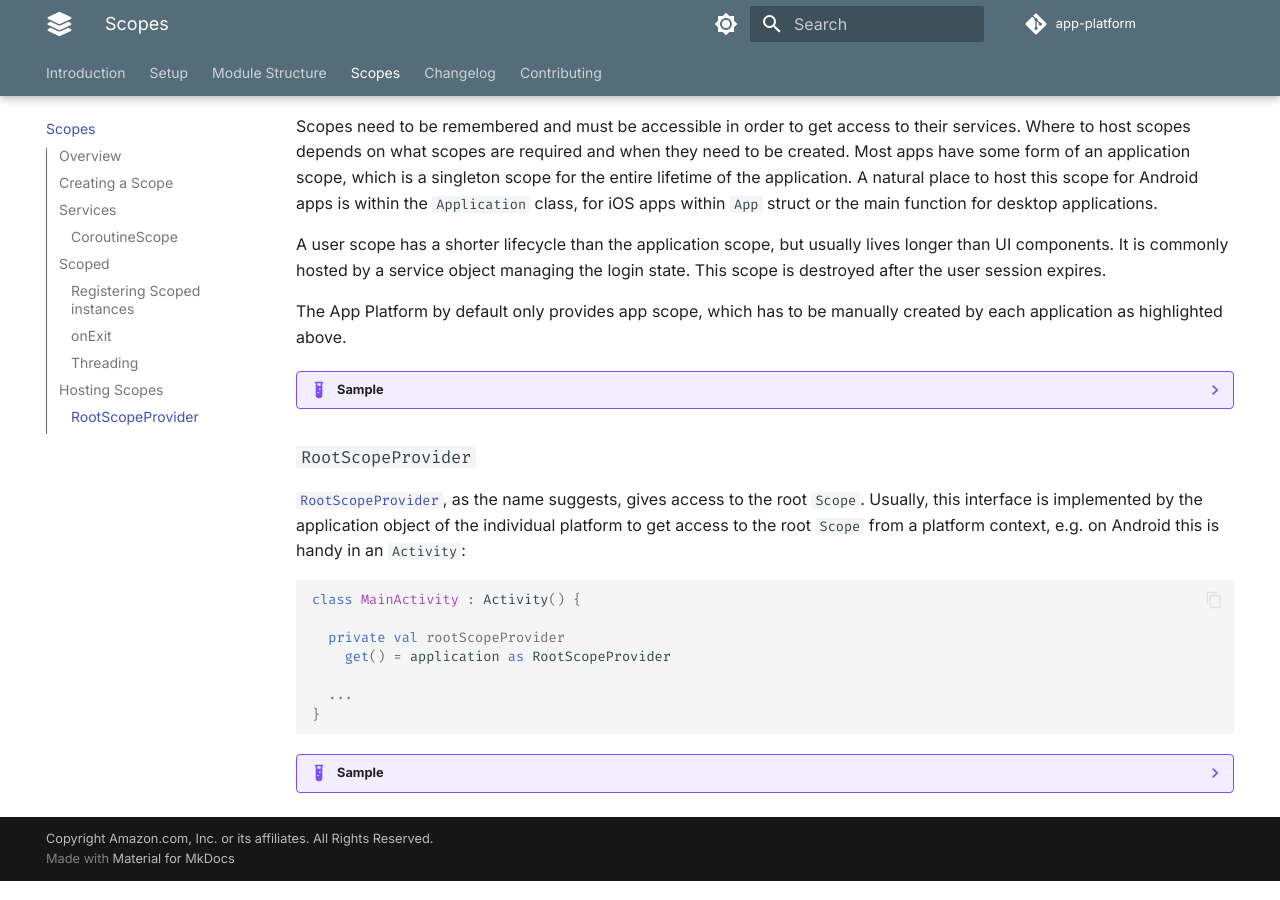
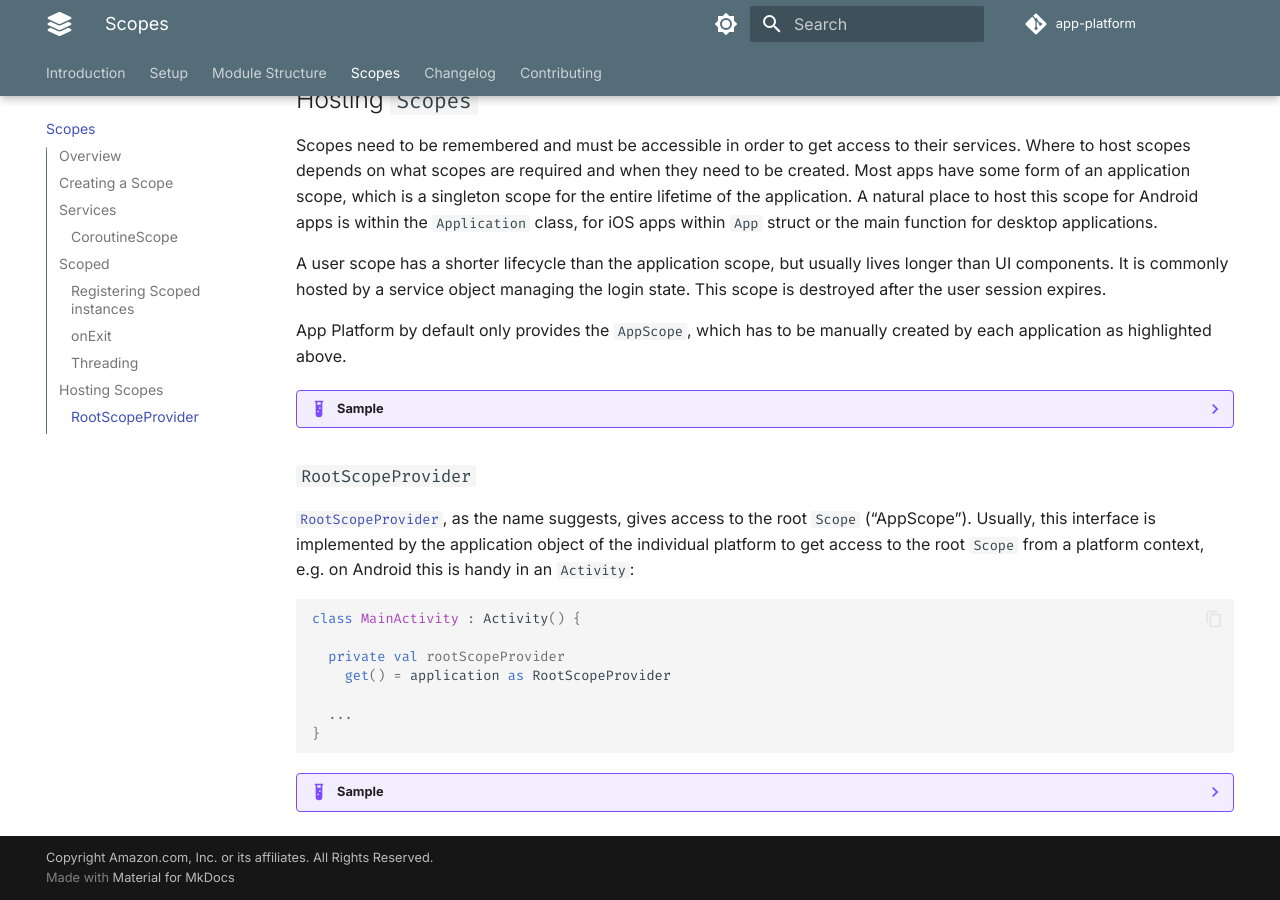
Before and after one commit to amzn/app-platform, an MkDocs documentation site: the page built from docs/scopes.md, in a window 1280 px wide and 900 px high, scrolled down 6709 px. Built offline with MkDocs 1.6.1 and Material for MkDocs 9.7.7, drawn with Linux system fonts in a browser that asks for light colours; comment, search, counter and statistics services are not loaded.

Commit message:
More documentation updates.

````diff
--- a/docs/scopes.md
+++ b/docs/scopes.md
@@ -293,7 +293,7 @@
 when their scope is destroyed. This helps with loose coupling between our service objects. Implementing the `Scoped`
 interface is a detail, which doesn’t need to be exposed to the API layer:
 
-```kotlin hl_lines="5 7"
+```kotlin hl_lines="5 6 7"
 interface LocationProvider {
   val location: StateFlow<Location>
 }
@@ -398,6 +398,7 @@
 @SingleIn(AppScope::class)
 @ContributesBinding(AppScope::class)
 class MyClass(private val application: Application) : Scoped {
+
   override fun onEnterScope(scope: Scope) {
     val receiver = object : BroadcastReceiver()
 
@@ -444,7 +445,7 @@
 It is commonly hosted by a service object managing the login state. This scope is destroyed after the user
 session expires.
 
-The App Platform by default only provides app scope, which has to be manually created by each application as
+App Platform by default only provides the `AppScope`, which has to be manually created by each application as
 highlighted above.
 
 ??? example "Sample"
@@ -458,7 +459,7 @@
 ### `RootScopeProvider`
 
 [`RootScopeProvider`](https://github.com/amzn/app-platform/blob/main/scope/public/src/commonMain/kotlin/software/amazon/app/platform/scope/RootScopeProvider.kt),
-as the name suggests, gives access to the root `Scope`. Usually, this interface is implemented by the application
+as the name suggests, gives access to the root `Scope` ("AppScope"). Usually, this interface is implemented by the application
 object of the individual platform to get access to the root `Scope` from a platform context, e.g. on Android this is
 handy in an `Activity`:
 
````
